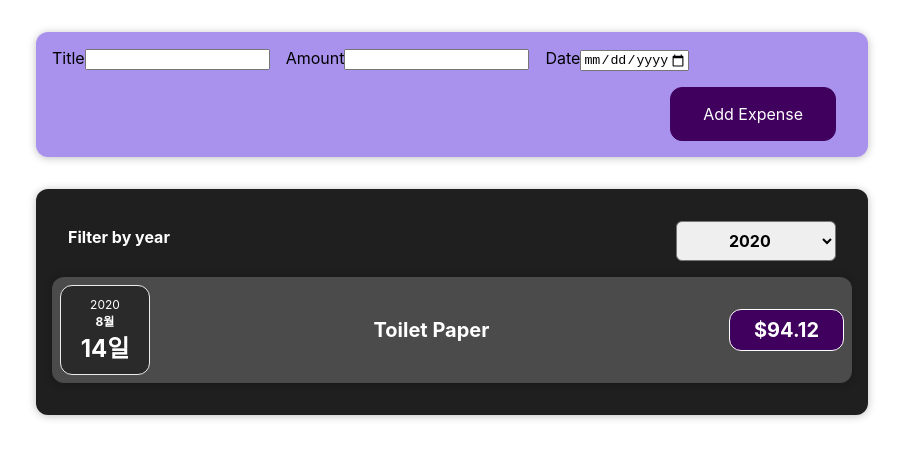
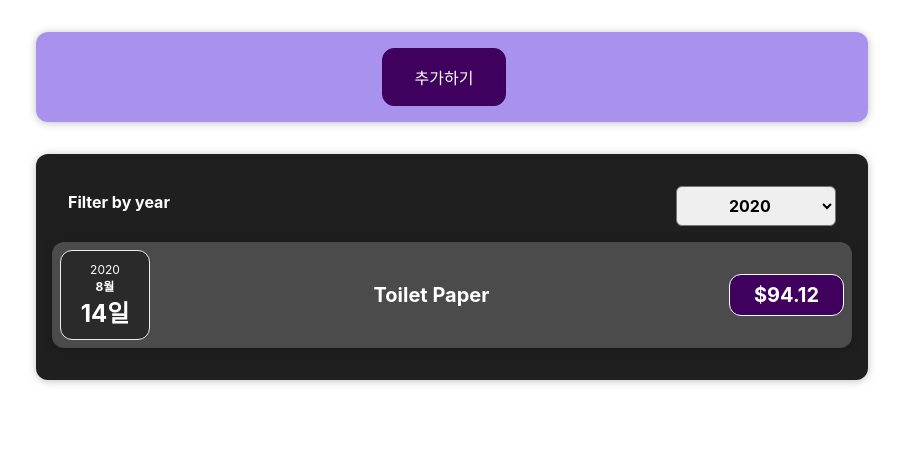
Before and after one commit to MIINII/react_redux, a React (Create React App) app: page / in a window 1280 px wide. Shown: the top 458 px of the page, without its empty margins (188-1091 px from the left). Built offline with nearby package versions, Linux system fonts and the light colour scheme.

Commit message:
:art: [조건부 명령부 반환 추가하기]
코드를 좀더 깔끔하게 쓸 수 있다.

```diff
--- a/src/components/Expenses/ExpenseItem.jsx
+++ b/src/components/Expenses/ExpenseItem.jsx
@@ -13,6 +13,7 @@
   // };
 
   return (
+    <li>
       <Card className='expense-item'>
         <ExpenseDate date={props.date} />
         <div className='expense-item__description'>
@@ -21,6 +22,7 @@
         </div>
         {/* <button onClick={clickHandler}>Change Title</button> */}
       </Card>
+    </li>
   );
 };
 
--- a/src/components/Expenses/Expenses.jsx
+++ b/src/components/Expenses/Expenses.jsx
@@ -1,7 +1,8 @@
 import './Expenses.css';
-import ExpenseItem from './ExpenseItem';
+
 import Card from '../UI/Card';
 import ExpensesFilter from './ExpensesFilter';
+import ExpenseseList from './ExpensesList';
 import { useState } from 'react';
 
 const Expenses = props => {
@@ -20,19 +21,13 @@
   });
   console.log('🚀 ⁝ filteredExpenses ⁝ filteredExpenses', filteredExpenses);
 
-  let expensesContent = <p>읎다</p>;
-
-  if (filteredExpenses.length > 0) {
-    expensesContent = filteredExpenses.map(expense => <ExpenseItem key={expense.id} title={expense.title} amount={expense.amount} date={expense.date} />);
-  }
-
   return (
     <div>
       <Card className='expenses'>
         <ExpensesFilter selected={filteredYear} onChangeFilter={filterChangeHandler} />
         {/* 동적인 구문 실행 */}
         {/* &연산자를 추가하고 조건을 만족했을때 랜더링하고 싶은 컨텐츠를 넣는다! */}
-        {expensesContent}
+        <ExpenseseList items={filteredExpenses} />
       </Card>
     </div>
   );
--- /dev/null
+++ b/src/components/Expenses/ExpensesList.css
@@ -0,0 +1,9 @@
+.expenses-list {
+  list-style: none;
+  padding: 0;
+}
+
+.expenses-list__fallback {
+  color: white;
+  text-align: center;
+}
--- /dev/null
+++ b/src/components/Expenses/ExpensesList.jsx
@@ -0,0 +1,26 @@
+import React from 'react';
+import ExpenseItem from './ExpenseItem';
+import './ExpensesList.css';
+
+const ExpenseseList = props => {
+  // let expensesContent = <p>읎다</p>;
+
+  // if (props.items.length > 0) {
+  //   expensesContent = ;
+  // }
+
+  // 아이템이 없을때 반환하는것 : 조건부컨텐츠를 처리하는 다른 방법
+  // 만약 다양한 조건에서 컴포넌트가 반환하는 것이 전부 바뀌면 이렇게 사용하면된다!
+  if(props.items.length === 0){
+    // 데이터가 사라지고 컨텐츠가 변경된다면 반환하는곳에 항상 if문 추가 가능
+    return <h2 className='expenses-list__fallback'>
+      찾을수가 읎어요
+    </h2>
+  }
+
+  return <ul className='expenses-list'>
+    {props.items.map(expense => <ExpenseItem key={expense.id} title={expense.title} amount={expense.amount} date={expense.date} />)}
+  </ul>;
+};
+
+export default ExpenseseList;
--- a/src/components/NewExpense/ExpenseForm.jsx
+++ b/src/components/NewExpense/ExpenseForm.jsx
@@ -1,7 +1,7 @@
 import React, { useState } from 'react';
 import './ExpenseForm.css';
 
-const ExpenseForm = ({ onSaveExpenseData }) => {
+const ExpenseForm = ({ onSaveExpenseData, onCancel }) => {
   // 01-1 :하나이상의 상태를 다루는 방법 : useState()를 한번 이상 호출
   const [enteredTitle, setEnteredTitle] = useState('');
   const [enteredAmount, setEnteredAmount] = useState('');
@@ -60,6 +60,9 @@
       </div>
 
       <div className='new-expense__actions'>
+        <button type='button' onClick={onCancel}>
+          취소
+        </button>
         <button type='submit'>Add Expense</button>
         {/* 브라우저에 내장된 기본동작과 웹페이지에 내장된 폼이 있기때문에 onClick이벤트는 별로 좋지아늠 */}
       </div>
--- a/src/components/NewExpense/NewExpense.jsx
+++ b/src/components/NewExpense/NewExpense.jsx
@@ -3,7 +3,13 @@
 import ExpenseForm from './ExpenseForm';
 import './NewExpense.css';
 
+// 01. 버튼을 클릭했을때 폼이 보여야한다.
+// 02. 그 이외에는 폼이 숨겨져 있어야한다.
+// 03. 조건부로 렌더링할 새로운 state가 필요 -> 컴포넌트에 state를 추가
+
 const NewExpense = props => {
+  const [isEditing, setIsEditing] = React.useState(false);
+
   const saveExpenseDataHandler = enteredExpenseData => {
     const expenseData = {
       ...enteredExpenseData,
@@ -11,12 +17,24 @@
     };
     console.log('🚀 ~ saveExpenseDataHandler ~ expenseData', expenseData);
     props.onAddExpense(expenseData);
+    // 폼이 제출되고 나서 닫기위한 함수
+    setIsEditing(false);
+  };
+
+  const startEditingHandler = () => {
+    setIsEditing(true);
+  };
+
+  const stopEditingHandler = () => {
+    setIsEditing(false);
   };
 
   return (
     <div className='new-expense'>
       {/** @on: 속성에 대한값은 함수(컴포넌트 내부에서 어떤일이 벌어졌을때 작동되는 함수) */}
-      <ExpenseForm onSaveExpenseData={saveExpenseDataHandler} />
+
+      {!isEditing && <button onClick={startEditingHandler}>추가하기</button>}
+      {isEditing && <ExpenseForm onSaveExpenseData={saveExpenseDataHandler} onCancel={stopEditingHandler} />}
     </div>
   );
 };
```
Also changed, not shown: 1 other file (tests, documents, lock files or other folders). Lines whose indentation alone changed are shown as unchanged.
